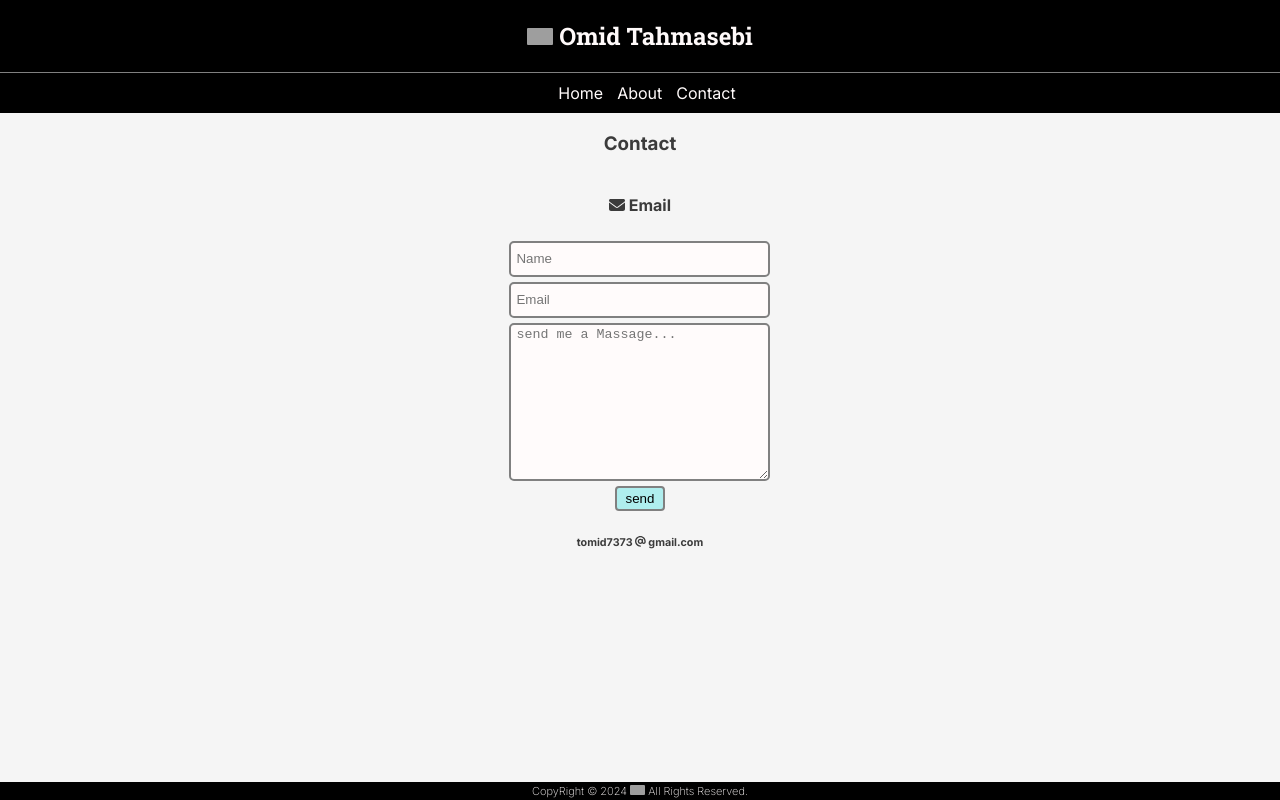
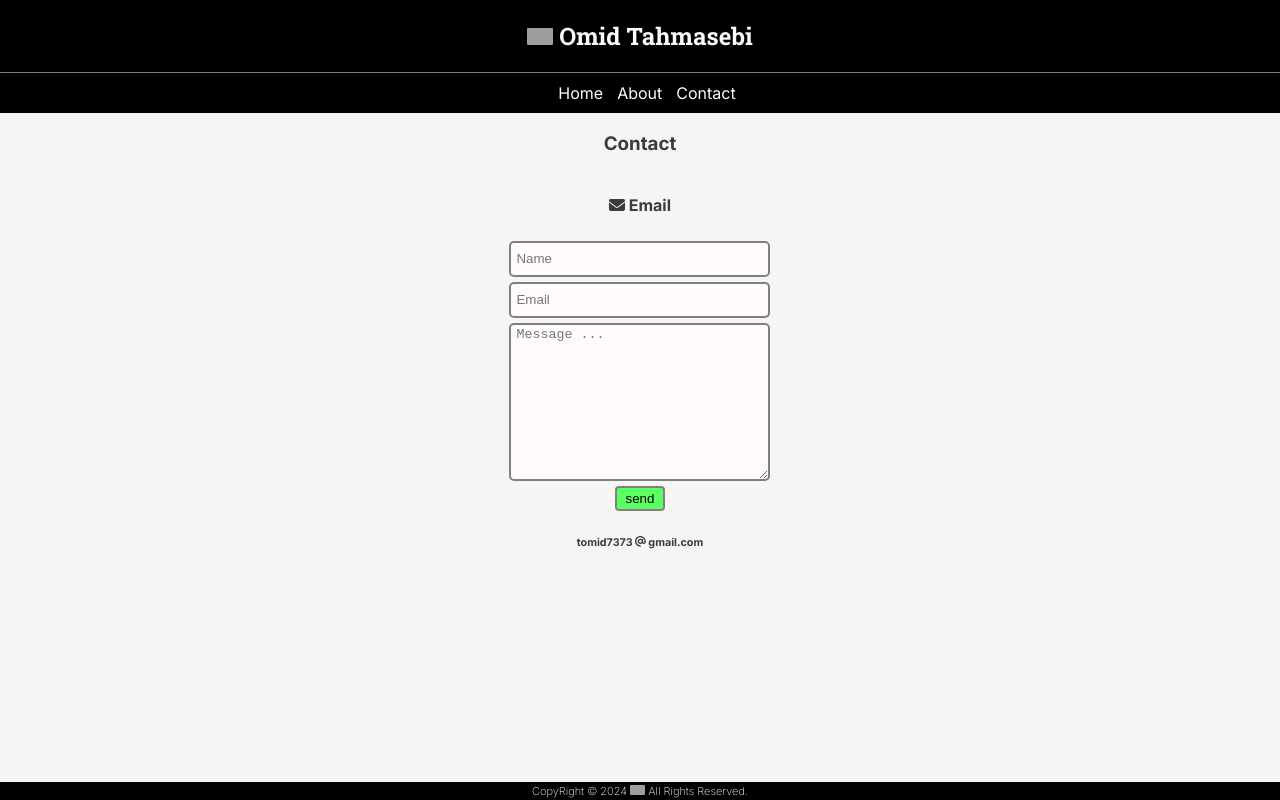
Before and after one commit to OmidTahmasbi1994/my-website, a React (Create React App) app: page /my-website/contact in a window 1280 px wide. Built offline with nearby package versions, Linux system fonts and the light colour scheme; grey boxes are pictures that could not be loaded.

Commit message:
commit(7)

```diff
--- a/src/App.css
+++ b/src/App.css
@@ -108,7 +108,7 @@
   margin-top: 5px;
   border: 2px solid gray;
   border-radius: 4px;
-  background: paleturquoise;
+  background: rgb(92, 255, 97);
   color: black;
   cursor: pointer;
 }
--- a/src/routesElements/contactPage.js
+++ b/src/routesElements/contactPage.js
@@ -14,7 +14,7 @@ export const Contact = ()=>{
                     <form method='post' action='https://getform.io/f/avreqgda'  className='form'>
                         <input type='text' name='name' className='nameInput' placeholder='Name' />
                         <input type='email' name='email' className='emailInput' placeholder='Email' />
-                        <textarea name='massage' className='massageInput' rows='10' placeholder='send me a Massage...'></textarea>
+                        <textarea name='massage' className='massageInput' rows='10' placeholder='Message ...'></textarea>
                         <button type='submit' className='buttonInput'>send</button>
                     </form>
                 </div>
```
